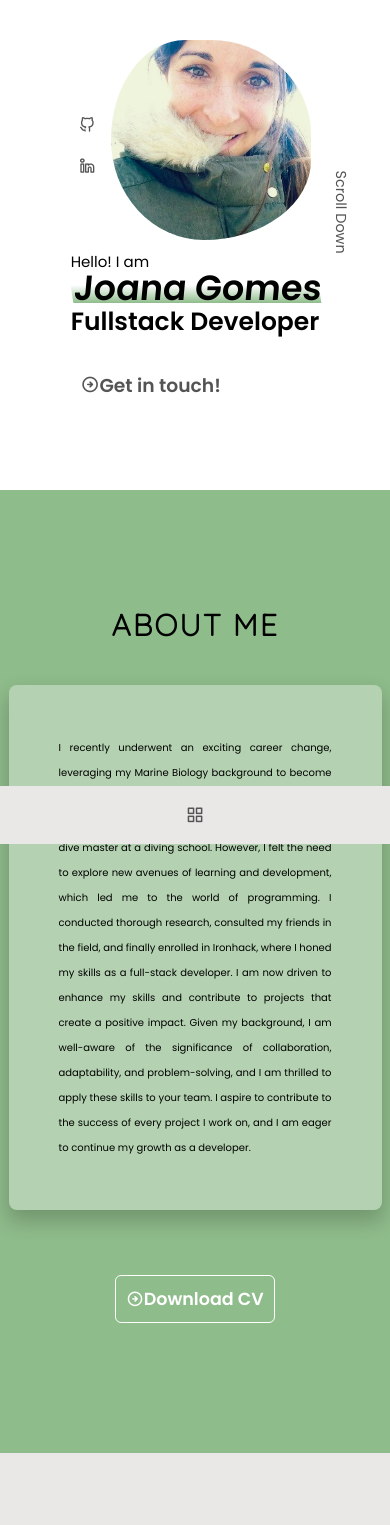
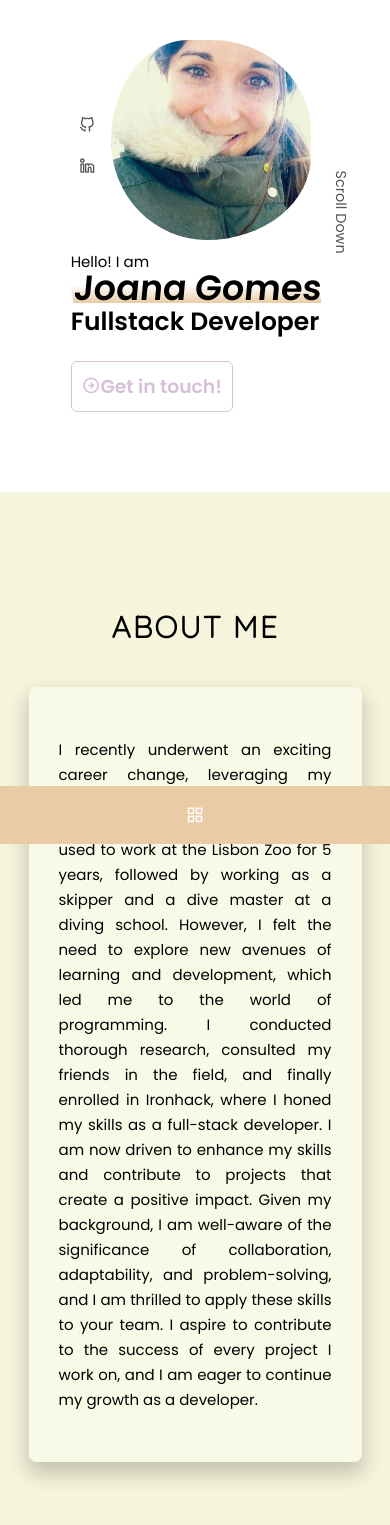
Before and after one commit to joanadgomes/Portfolio-Joana, a React (Vite) app: page / in a window 390 px wide. Shown: the top 1525 px of the page. Built offline with nearby package versions, Linux system fonts and the light colour scheme.

Commit message:
css color

```diff
--- a/src/App.css
+++ b/src/App.css
@@ -4,12 +4,9 @@
 
 
 :root {
-    --color-primary: rgb(85, 84, 84);
-    --color-secondary: rgb(159, 226, 191);
-
-    --container-width-lg: 75%;
-    --container-width-md: 86%;
-    --container-width-sm: 90%;
+    --color-primary: rgb(216,191,216);
+    --color-beige: rgb(245,245,220);
+    --color-lavender: rgb(233, 204, 165);
 }
 
 * {
--- a/src/components/Header.css
+++ b/src/components/Header.css
@@ -6,12 +6,7 @@
     right: 0;
     z-index: 1;
     padding: 1.2rem 0;
-    background-color: rgb(234, 231, 231);
-}
-
-.nav-box {
-    position: -webkit-sticky;
-	position: sticky;
+    background-color: var(--color-lavender);
 }
 
 .each-link-icon {
@@ -27,13 +22,12 @@
 }
 
 .link {
-    color: rgb(85, 84, 84);
     padding: 0 10px;
 }
 
 .link:hover {
     font-weight: 600;
-    color: rgb(143, 188, 139);
+    color: whit;
 }
 
 .link-icon {
@@ -47,7 +41,6 @@
 
 .icon {
     margin: .5rem 0;
-    color: rgb(85, 84, 84);
 }
 
 .icon,
@@ -58,12 +51,12 @@
 
 .icon,
 .link {
-    color: black;
+    color: white;
 }
 
 .active {
-    color: rgb(143, 188, 139);
     font-weight: 600;
+    text-decoration: wavy overline white;
 }
 
 @media screen and (max-width: 800px) {
@@ -73,7 +66,7 @@
         width: 100%;
         top: initial;
         bottom: 0;
-        background-color: rgb(234, 231, 231);
+        background-color: var(--color-lavender);
         padding: 1rem 0;
     }
 
@@ -85,7 +78,7 @@
         padding: 1.5rem 0;
         box-shadow: 0 -1px 4px rgba(0, 0, 0, 0.15);
         border-radius: 1.5rem 1.5rem 0 0;
-        background-color: white;
+        background-color: var(--color-lavender);
         display: flex;
         justify-content: center;
     }
@@ -107,7 +100,7 @@
         font-size: 1.5rem;
         cursor: pointer;
         text-decoration: none;
-        color: rgb(85, 84, 84);
+        color: white;
     }
 
     .nav-close:hover {
@@ -118,7 +111,7 @@
     .nav-toggle {
         font-size: 1.1rem;
         cursor: pointer;
-        color: rgb(85, 84, 84);
+        color: white;
         text-align: center;
     }
 
--- a/src/pages/About.css
+++ b/src/pages/About.css
@@ -3,7 +3,7 @@
   flex-direction: column;
   align-items: center;
   padding: 100px 0;
-  background-color: rgb(143, 188, 139);
+  background-color: var(--color-beige);
 }
 
 .title {
@@ -18,19 +18,19 @@
 .download-cv {
   text-decoration: none;
   font-size: 20px;
-  border: 1.5px solid white;
+  border: 1.5px solid var(--color-primary);
   border-radius: 6px;
   padding: 10px;
   margin: 30px 0;
-  color: white;
+  color: var(--color-primary);
   text-decoration: none;
-  box-shadow: inset 0 0 0 0 white;
+  box-shadow: inset 0 0 0 0 var(--color-primary);
   transition: color 0.3s ease-in-out, box-shadow 0.3s ease-in-out;
 }
 
 .download-cv:hover {
-  color: rgb(85, 84, 84);
-  box-shadow: inset 700px 0 0 0 white;
+  color: white;
+  box-shadow: inset 700px 0 0 0 var(--color-primary);
 }
 
 /* Text */
@@ -40,7 +40,7 @@
   line-height: 35px;
   width: 50vw;
   margin: 30px;
-  padding: 50px;
+  padding: 50px 30px;
   transform: translateY(-5px);
   box-shadow: 0px 10px 20px 2px rgba(0, 0, 0, 0.2);
   border-radius: 0.5rem;
@@ -53,7 +53,7 @@
   flex-direction: column;
   align-items: center;
   justify-content: center;
-  background-color: rgb(234, 231, 231);
+  background-color: var(--color-lavender);
   padding: 100px 0;
 }
 
@@ -72,7 +72,6 @@
 @media screen and (max-width: 768px) {
   .text-about {
     width: 70vw;
-    font-size: 10px;
     line-height: 25px;
   }
 
--- a/src/pages/Contact.css
+++ b/src/pages/Contact.css
@@ -4,7 +4,7 @@
   display: flex;
   flex-direction: column;
   align-items: center;
-  background-color: rgb(143, 188, 139);
+  background-color: var(--color-beige);
 }
 
 .box-contacts {
@@ -27,7 +27,7 @@
   transform: translateY(-5px);
   box-shadow: 0px 10px 20px 2px rgba(0, 0, 0, 0.2);
   border-radius: 0.5rem;
-  background-color: rgba(255, 255, 255, 0.326);
+  background-color: white;
 }
 
 .contact-icon h4,
@@ -41,15 +41,15 @@ h5 {
   display: inline-block;
   font-size: 1rem;
   font-weight: bold;
-  color: white;
+  color: var(--color-primary);
 }
 
 .contact-option:hover a {
-  color: rgb(143, 188, 139);
+  color: var(--color-lavender);
 }
 
 .contact-option:hover {
-  background: white;
+  background: var(--color-beige);
   border: transparent;
 }
 
@@ -75,7 +75,7 @@ textarea {
   transform: translateY(-5px);
   box-shadow: 0px 10px 20px 2px rgba(0, 0, 0, 0.2);
   border-radius: 0.5rem;
-  background-color: rgba(255, 255, 255, 0.326);
+  background-color: white;
   resize: none;
   color: black;
   font-size: 1rem;
@@ -86,24 +86,24 @@ textarea {
   font-size: 1rem;
   font-weight: 600;
   border-radius: 6px;
-  border: 1.5px solid white;
+  border: 1.5px solid var(--color-primary);
   padding: 10px;
   margin-top: 20px;
-  color: white;
+  color: var(--color-primary);
   text-decoration: none;
-  box-shadow: inset 0 0 0 0 white;
+  box-shadow: inset 0 0 0 0 var(--color-primary);
   transition: color 0.3s ease-in-out, box-shadow 0.3s ease-in-out;
 }
 
 .button-form:hover {
-  color: rgb(85, 84, 84);
-  box-shadow: inset 700px 0 0 0 white;
+  color: white;
+  box-shadow: inset 700px 0 0 0 var(--color-primary);
 }
 
 /* after sent message */
 
 .status-message {
-  color: white;
+  color: black;
   font-size: 12px;
   margin: 10px;
 }
--- a/src/pages/Home.css
+++ b/src/pages/Home.css
@@ -72,7 +72,7 @@
 
 .info-box h1 {
   font-size: 35px;
-  background: linear-gradient(rgba(0, 255, 174, 0) 40%, rgb(143, 188, 139));
+  background: linear-gradient(rgba(0, 255, 174, 0) 40%, var(--color-lavender));
   transform: skew(9deg, 0deg);
   font-style: italic;
   line-height: 30px;
@@ -88,24 +88,26 @@
   font-size: 25px;
 }
 
+/* button get in touch*/
 .button-touch {
   display: flex;
   justify-content: center;
   align-items: center;
-  border: none;
+  border: 1.5px solid var(--color-primary);
   background-color: white;
   border-radius: 6px;
   padding: 10px;
   margin-top: 20px;
   text-decoration: none;
-  color: rgb(85, 84, 84);
-  box-shadow: inset 0 0 0 0 rgb(143, 188, 139);
+  color: var(--color-primary);
+  box-shadow: inset 0 0 0 0 var(--color-primary);
   transition: color 0.3s ease-in-out, box-shadow 0.3s ease-in-out;
 }
 
 .button-touch:hover {
+  border-color: var(--color-primary);
   color: #fff;
-  box-shadow: inset 700px 0 0 0 rgb(143, 188, 139);
+  box-shadow: inset 700px 0 0 0 var(--color-primary);
 }
 
 .scroll_down {
--- a/src/pages/Projects.css
+++ b/src/pages/Projects.css
@@ -49,8 +49,8 @@
   }
 
   .text-image {
-    background-color: rgb(143, 188, 139);
-    border: 1.5px solid rgb(143, 188, 139);
+    background-color: var(--color-primary);
+    border: 1.5px solid var(--color-primary);
     border-radius: 6px;
     padding: 10px;
     color: white;
@@ -90,10 +90,10 @@
   }
 
   .github-link:hover {
-    color: black;
+    color: var(--color-primary);
   }
 
-  @media screen and (max-width: 1150px) {
+  @media screen and (max-width: 1300px) {
     .each-project {
       flex-direction: column;
       align-items: center;
@@ -103,15 +103,16 @@
 
     .project-image {
       margin: 0 0 10px 0;
+      border-radius: 0.5rem;
     }
 
     .description {
-      font-size: 10px;
+      font-size: 13px;
       padding: 10px 20px;
     }
 
     .description span {
-      font-size: 8px;
+      font-size: 10px;
     }
 
     .description br {
@@ -119,7 +120,7 @@
     }
 
     .text-image {
-      font-size: 8px;
+      font-size: 15px;
     }
 
     .text-box {
@@ -137,7 +138,7 @@
     }
   }
 
-  @media screen and (max-width: 900px) {
+  @media screen and (max-width: 580px) {
     .project-image {
       width: 250px;
       height: 150px;
@@ -146,4 +147,8 @@
     .description {
       width: 210px;
     }
+
+    .text-image {
+      font-size: 10px;
+    }
   }
```
